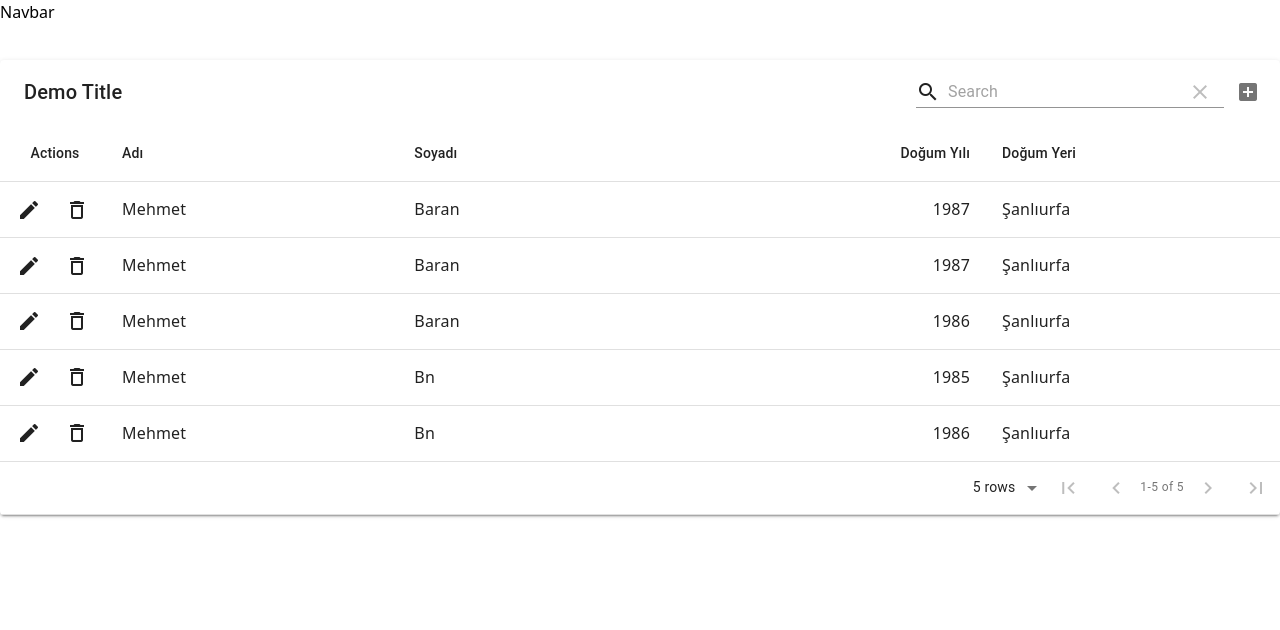
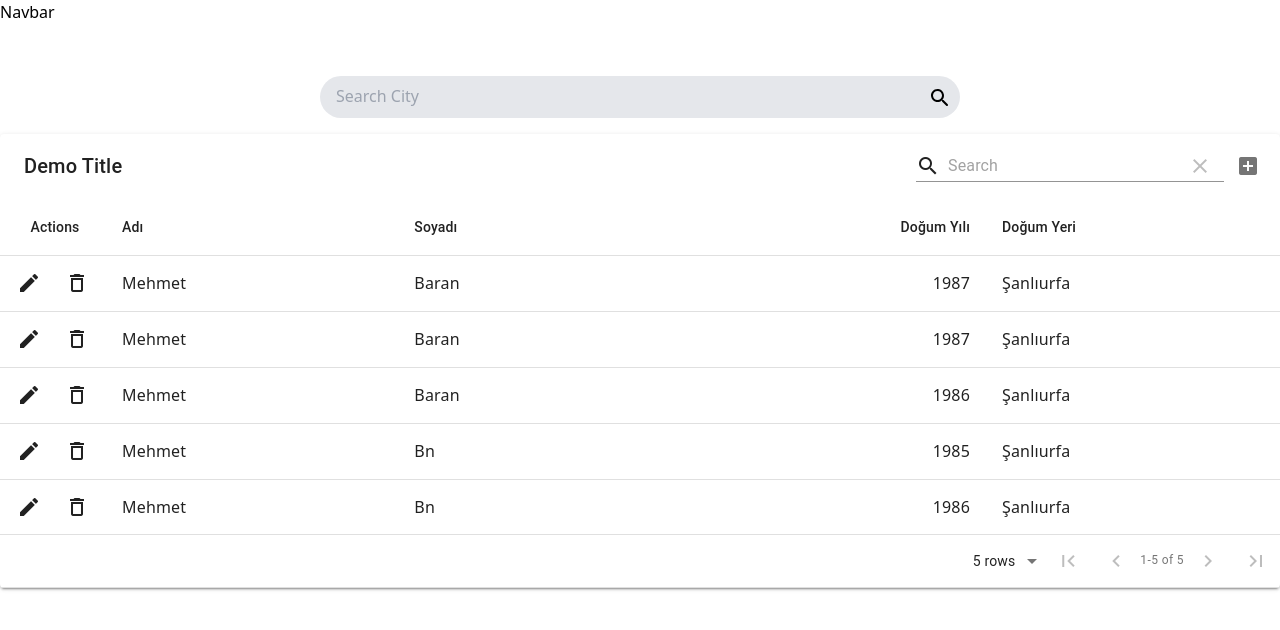
Before and after one commit to Covid19-Help-India/covid19help, a Next.js app: page / in a window 1280 px wide. Shown: the top 630 px of the page. Built offline with nearby package versions, Linux system fonts and the light colour scheme.

Commit message:
added dropdown

```diff
--- /dev/null
+++ b/components/search.js
@@ -0,0 +1,85 @@
+import { useState, useEffect } from "react";
+import SearchRoundedIcon from "@material-ui/icons/SearchRounded";
+import styles from "../styles/Search.module.css";
+
+export default function Search() {
+	const [query, setQuery] = useState("");
+	var input;
+
+	const handleSearch = (searchText) => {
+		setQuery(searchText);
+		var text = searchText.toUpperCase();
+		var c = 0;
+		for (let option of cities.options) {
+			if (option.value.toUpperCase().indexOf(text) > -1) {
+				option.style.display = "block";
+				c++;
+			} else {
+				option.style.display = "none";
+			}
+		}
+		c === 0
+			? (cities.style.display = "none")
+			: (cities.style.display = "block");
+	}
+
+	useEffect(() => {
+		input = document.querySelector("#search");
+		input.onfocus = () => {
+			cities.style.display = "block";
+		};
+		for (let option of cities.options) {
+			option.onclick = () => {
+				setQuery(option.value);
+				cities.style.display = "none";
+			};
+		}
+	}, []);
+
+	return (
+		<div className="my-4">
+			<div className="w-6/12 mx-auto flex justify-items-center bg-gray-200 rounded-full">
+				<input
+					type="text"
+					value={query}
+					id="search"
+					list=""
+					autocomplete="off"
+					name="city"
+					placeholder="Search City"
+					onChange={(e) => handleSearch(e.value)}
+					className="h-10 w-full bg-transparent focus:outline-none p-4"
+				/>
+				<datalist
+					id="cities"
+					className={`z-50 absolute mt-11 ml-4 w-5/12 bg-gray-100 ${styles.cityList}`}
+				>
+					<option
+						className={styles.cityOption}
+						value="Internet Explorer"
+					>
+						Internet Explorer
+					</option>
+					<option className={styles.cityOption} value="Chrome">
+						Chrome
+					</option>
+					<option className={styles.cityOption} value="Safari">
+						Safari
+					</option>
+					<option
+						className={styles.cityOption}
+						value="Microsoft Edge"
+					>
+						Microsoft Edge
+					</option>
+					<option className={styles.cityOption} value="Firefox">
+						Firefox
+					</option>
+				</datalist>
+				<div className="py-2 pr-2">
+					<SearchRoundedIcon className="bg" />
+				</div>
+			</div>
+		</div>
+	);
+}
--- a/pages/index.js
+++ b/pages/index.js
@@ -1,5 +1,6 @@
 import Nav from "../components/nav.js";
 import Table from "../components/table.js";
+import Search from "../components/search.js";
 import Head from "next/head";
 
 export default function Home() {
@@ -8,10 +9,14 @@ export default function Home() {
 			<Head>
 				<title>Create Next App</title>
 				<link rel="icon" href="/favicon.ico" />
-                <link rel="stylesheet" href="https://fonts.googleapis.com/icon?family=Material+Icons" />
+				<link
+					rel="stylesheet"
+					href="https://fonts.googleapis.com/icon?family=Material+Icons"
+				/>
 			</Head>
 
 			<Nav />
+			<Search />
 			<Table />
 
 			<footer></footer>
--- /dev/null
+++ b/styles/Search.module.css
@@ -0,0 +1,20 @@
+.cityList {
+	background-color: white;
+	border: 1px solid #9e9e9e;
+	border-radius: 0 0 5px 5px;
+	border-top: none;
+}
+
+.cityOption {
+	background-color: white;
+	color: #616161;
+	padding: 8px 4px 4px 8px;
+	margin-bottom: 1px;
+	font-size: 18px;
+  border: 1px solid #eeeeee;
+	cursor: pointer;
+}
+
+.cityOption:hover {
+	background-color: #eeeeee;
+}
--- a/tailwind.config.js
+++ b/tailwind.config.js
@@ -8,4 +8,4 @@ module.exports = {
 		extend: {},
 	},
 	plugins: [],
-}
+};
```
Lines whose indentation alone changed are shown as unchanged.
